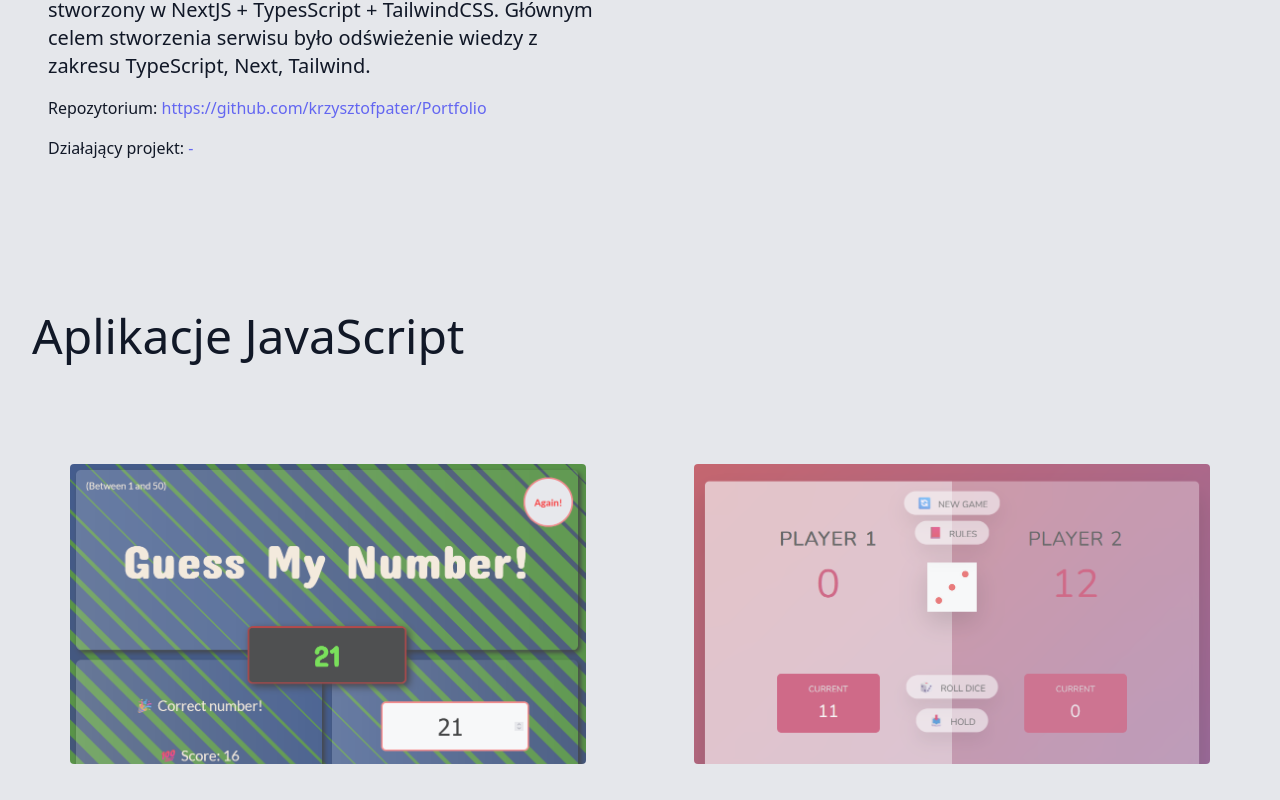
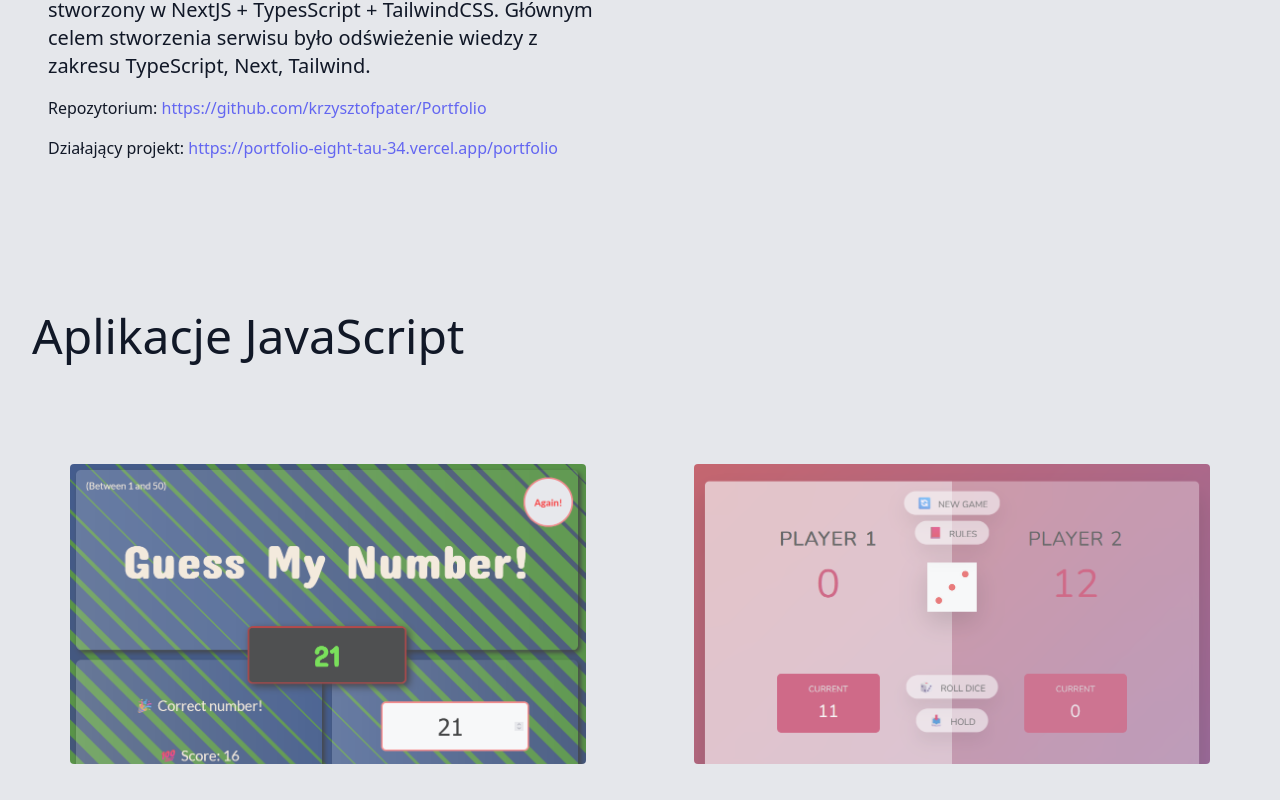
Before and after one commit to krzysztofpater/Portfolio, a Next.js app: page /portfolio in a window 1280 px wide. Shown: the part 1620-2420 px from the top of the page. Built offline with nearby package versions, Linux system fonts and the light colour scheme.

Commit message:
added url to portfolio app

```diff
--- a/src/data/portfolioData.ts
+++ b/src/data/portfolioData.ts
@@ -85,7 +85,7 @@ export const portfolioData = [
     name: "Portfolio",
     img: "/porfolio.png",
     repoUrl: "https://github.com/krzysztofpater/Portfolio",
-    url: "-",
+    url: "https://portfolio-eight-tau-34.vercel.app/portfolio",
     description:
       "Serwis internetowy Portfolio, który właśnie przeglądasz :) - stworzony w NextJS + TypesScript + TailwindCSS. Głównym celem stworzenia serwisu było odświeżenie wiedzy z zakresu TypeScript, Next, Tailwind.",
   },
```
